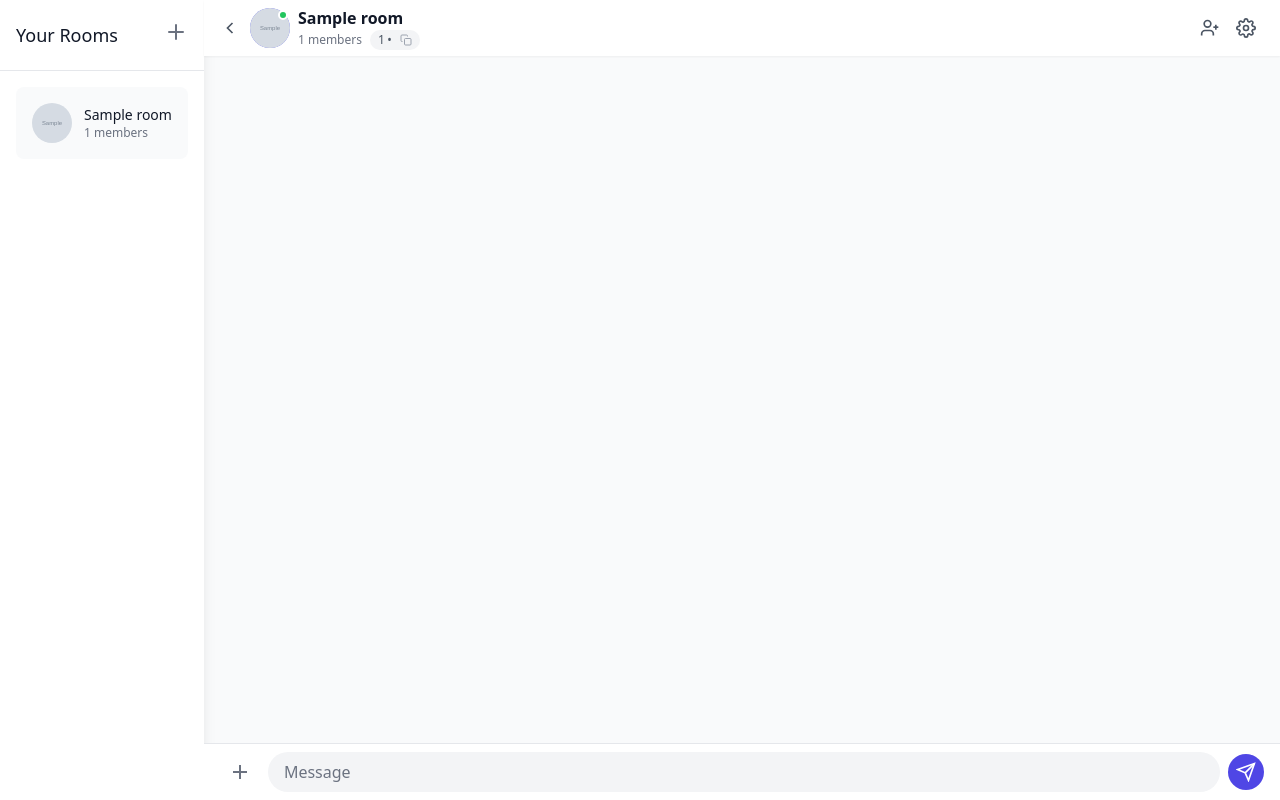
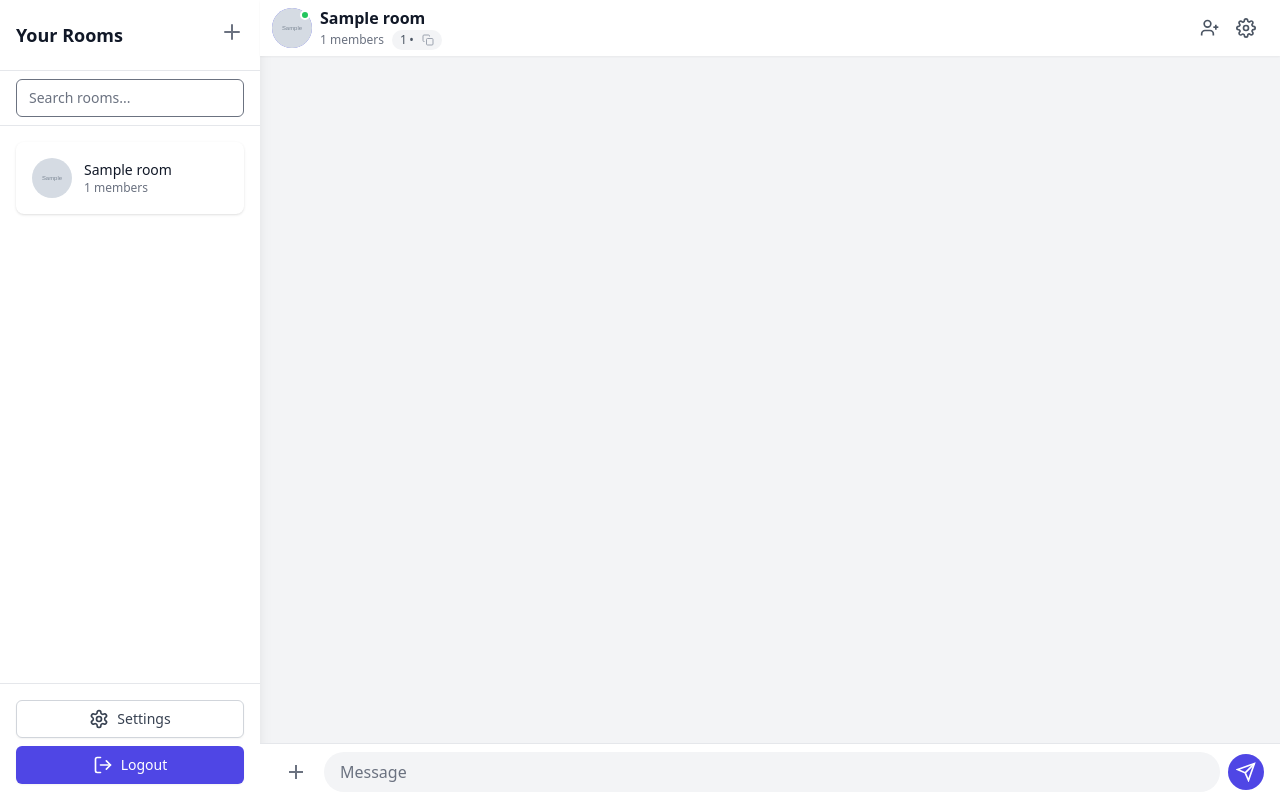
Before and after one commit to MrBlankCoding/Channel-Chat, a Flask app: page /room/1 in a window 1280 px wide. Run offline with Flask 3, Linux system fonts and the light colour scheme; a user stored in the database is signed in; grey boxes marked "Sample" are stand-in pictures; a database or web service that is not in the repository returns one stand-in record (values such as "Sample title"); data that the repository does not hold is empty; some libraries are stand-ins or nearby versions.

Commit message:
Improved the room UI even more. Preparing for homepage removal

```diff
--- a/ChatApp/templates/room.html
+++ b/ChatApp/templates/room.html
@@ -1,98 +1,80 @@
 {% extends 'base.html' %}
 {% block content %}
-<div class="fixed inset-0 flex bg-gray-50 dark:bg-gray-900">
+<div class="fixed inset-0 flex bg-gray-100 dark:bg-gray-900">
 <!-- Sidebar -->
 <aside class="w-80 bg-white dark:bg-gray-800 shadow-lg h-full flex flex-col">
    <div class="px-4 py-5 border-b border-gray-200 dark:border-gray-700 flex justify-between items-center">
-         <h3 class="text-lg font-medium text-gray-900 dark:text-white">Your Rooms</h3>
+      <h3 class="text-lg font-semibold text-gray-900 dark:text-white">Your Rooms</h3>
       <div class="relative">
-            <button
-               onclick="document.getElementById('room-actions-menu').classList.toggle('hidden')"
-               class="text-gray-500 dark:text-gray-300 hover:text-gray-700 dark:hover:text-gray-100"
-               aria-label="Room Actions"
-            >
+         <button onclick="document.getElementById('room-actions-menu').classList.toggle('hidden')" class="text-gray-500 dark:text-gray-300 hover:text-indigo-600" aria-label="Room Actions">
             <svg class="w-6 h-6" xmlns="http://www.w3.org/2000/svg" fill="none" stroke="currentColor" viewBox="0 0 24 24" stroke-width="2">
                <path stroke-linecap="round" stroke-linejoin="round" d="M12 5v14m7-7H5" />
             </svg>
          </button>
-            <div id="room-actions-menu" class="hidden absolute right-0 mt-2 w-56 rounded-md shadow-lg bg-white dark:bg-gray-700 ring-1 ring-black ring-opacity-5">
-               <div class="p-4 space-y-4">
+         <div id="room-actions-menu" class="hidden absolute right-0 mt-2 w-56 rounded-md shadow-lg bg-white dark:bg-gray-700 ring-1 ring-black ring-opacity-5 p-4 space-y-4">
             <form method="POST" class="space-y-3">
-                     <input
-                        type="text"
-                        name="room_name"
-                        placeholder="New room name"
-                        class="w-full px-3 py-2 text-sm border border-gray-300 dark:border-gray-600 rounded-md dark:bg-gray-600 dark:text-white focus:ring-indigo-500 focus:border-indigo-500"
-                        required
-                     >
-                     <button
-                        type="submit"
-                        name="create"
-                        value="true"
-                        class="w-full px-4 py-2 text-sm font-medium text-white bg-indigo-600 hover:bg-indigo-700 rounded-md focus:outline-none focus:ring-2 focus:ring-offset-2 focus:ring-indigo-500"
-                     >
-                        Create Room
-                     </button>
+               <input type="text" name="room_name" placeholder="New room name" class="w-full px-3 py-2 text-sm border rounded-md dark:border-gray-600 dark:bg-gray-700 focus:ring-indigo-500 focus:border-indigo-500" required>
+               <button type="submit" name="create" value="true" class="w-full px-4 py-2 bg-indigo-600 hover:bg-indigo-700 text-white rounded-md">Create Room</button>
             </form>
             <div class="border-t border-gray-200 dark:border-gray-600 pt-3">
                <form method="POST" class="space-y-3">
-                        <input
-                           type="text"
-                           name="code"
-                           placeholder="Enter room code"
-                           class="w-full px-3 py-2 text-sm border border-gray-300 dark:border-gray-600 rounded-md dark:bg-gray-600 dark:text-white focus:ring-indigo-500 focus:border-indigo-500"
-                        >
-                        <button
-                           type="submit"
-                           name="join"
-                           value="true"
-                           class="w-full px-4 py-2 text-sm font-medium text-white bg-indigo-600 hover:bg-indigo-700 rounded-md focus:outline-none focus:ring-2 focus:ring-offset-2 focus:ring-indigo-500"
-                        >
-                           Join Room
-                        </button>
+                  <input type="text" name="code" placeholder="Enter room code" class="w-full px-3 py-2 text-sm border rounded-md dark:border-gray-600 dark:bg-gray-700 focus:ring-indigo-500 focus:border-indigo-500">
+                  <button type="submit" name="join" value="true" class="w-full px-4 py-2 bg-indigo-600 hover:bg-indigo-700 text-white rounded-md">Join Room</button>
                </form>
             </div>
          </div>
       </div>
    </div>
+
+   <!-- Search Bar -->
+   <div class="px-4 py-2 border-b border-gray-200 dark:border-gray-700">
+      <input type="text" id="room-search" placeholder="Search rooms..." class="w-full px-3 py-2 text-sm border rounded-md dark:border-gray-600 dark:bg-gray-700 focus:ring-indigo-500 focus:border-indigo-500 text-gray-900 dark:text-white" onkeyup="filterRooms()">
    </div>
-      <div class="flex-1 overflow-y-auto">
+
+   <!-- Rooms List -->
+   <div class="flex-1 overflow-y-auto p-4 space-y-4" id="rooms-list">
       {% if user_data.get('rooms') %}
-         <div class="p-4 space-y-4">
       {% for room_code in user_data.get('rooms') %}
       {% set room_data = get_room_data(room_code) %}
       {% if room_data %}
-            <a href="{{ url_for('room', code=room_code) }}" class="block bg-gray-50 dark:bg-gray-700 rounded-lg p-4 hover:bg-gray-100 dark:hover:bg-gray-600 transition-colors">
+      <a href="{{ url_for('room', code=room_code) }}" class="block p-4 rounded-lg shadow hover:bg-gray-100 dark:hover:bg-gray-600 transition-colors room-item" data-room-name="{{ room_data.name }}">
          <div class="flex items-center">
-                  <img
-                     src="{{ room_data.profile_photo if room_data.profile_photo else url_for('static', filename='images/default_room.png') }}"
-                     alt="Room profile"
-                     class="w-10 h-10 object-cover rounded-full"
-                  />
+            <img src="{{ room_data.profile_photo if room_data.profile_photo else url_for('static', filename='images/default_room.png') }}" alt="Room profile" class="w-10 h-10 object-cover rounded-full">
             <div class="ml-3">
                <h4 class="text-sm font-medium text-gray-900 dark:text-white">{{ room_data.name or 'Unnamed Room' }}</h4>
-                     <p class="text-xs text-gray-500 dark:text-gray-400">
-                        {% if room_data.users|length == 2 %}
-                        {{ room_data.users[0] if room_data.users[0] != username else room_data.users[1] }}
-                        {% else %}
-                        {{ room_data.users|length }} members
-                        {% endif %}
-                     </p>
+               <p class="text-xs text-gray-500 dark:text-gray-400">{{ room_data.users|length }} members</p>
             </div>
          </div>
       </a>
       {% endif %}
       {% endfor %}
-         </div>
       {% else %}
-         <div class="flex flex-col items-center justify-center h-full p-4">
+      <div class="flex flex-col items-center justify-center h-full text-center text-gray-500 dark:text-gray-400">
          <svg class="h-12 w-12 text-gray-400" fill="none" viewBox="0 0 24 24" stroke="currentColor">
             <path stroke-linecap="round" stroke-linejoin="round" stroke-width="2" d="M19 21H5a2 2 0 01-2-2V5a2 2 0 012-2h14a2 2 0 012 2v14a2 2 0 01-2 2z M12 11v4 M15 13h-6" />
          </svg>
-            <h3 class="mt-2 text-sm font-medium text-gray-900 dark:text-white">No rooms</h3>
-            <p class="mt-1 text-sm text-gray-500 dark:text-gray-400">Create a new room or join one using the + button above.</p>
+         <h3 class="mt-2 text-sm font-medium">No rooms</h3>
+         <p class="mt-1 text-sm">Create a new room or join one using the + button above.</p>
       </div>
       {% endif %}
+   </div>
+         <!-- Settings and Logout Buttons -->
+         <div class="border-t border-gray-200 dark:border-gray-700 p-4">
+            <a href="{{ url_for('settings') }}" class="flex items-center justify-center w-full px-4 py-2 mb-2 border border-gray-300 rounded-md shadow-sm text-sm font-medium text-gray-700 bg-white hover:bg-gray-100 dark:bg-gray-700 dark:text-gray-200 dark:hover:bg-gray-600 focus:outline-none focus:ring-2 focus:ring-offset-2 focus:ring-indigo-500">
+               <svg xmlns="http://www.w3.org/2000/svg" class="h-5 w-5 mr-2" viewBox="0 0 24 24" fill="none" stroke="currentColor" stroke-width="2" stroke-linecap="round" stroke-linejoin="round">
+                  <path d="M12.22 2h-.44a2 2 0 0 0-2 2v.18a2 2 0 0 1-1 1.73l-.43.25a2 2 0 0 1-2 0l-.15-.08a2 2 0 0 0-2.73.73l-.22.38a2 2 0 0 0 .73 2.73l.15.1a2 2 0 0 1 1 1.72v.51a2 2 0 0 1-1 1.74l-.15.09a2 2 0 0 0-.73 2.73l.22.38a2 2 0 0 0 2.73.73l.15-.08a2 2 0 0 1 2 0l.43.25a2 2 0 0 1 1 1.73V20a2 2 0 0 0 2 2h.44a2 2 0 0 0 2-2v-.18a2 2 0 0 1 1-1.73l.43-.25a2 2 0 0 1 2 0l.15.08a2 2 0 0 0 2.73-.73l.22-.39a2 2 0 0 0-.73-2.73l-.15-.08a2 2 0 0 1-1-1.74v-.5a2 2 0 0 1 1-1.74l.15-.09a2 2 0 0 0 .73-2.73l-.22-.38a2 2 0 0 0-2.73-.73l-.15.08a2 2 0 0 1-2 0l-.43-.25a2 2 0 0 1-1-1.73V4a2 2 0 0 0-2-2z"></path>
+                  <circle cx="12" cy="12" r="3"></circle>
+               </svg>
+               Settings
+            </a>
+            <a href="{{ url_for('logout') }}" class="flex items-center justify-center w-full px-4 py-2 border border-transparent rounded-md shadow-sm text-sm font-medium text-white bg-indigo-600 hover:bg-indigo-700 dark:bg-indigo-800 dark:hover:bg-indigo-900 focus:outline-none focus:ring-2 focus:ring-offset-2 focus:ring-indigo-500">
+               <svg xmlns="http://www.w3.org/2000/svg" class="h-5 w-5 mr-2" viewBox="0 0 24 24" fill="none" stroke="currentColor" stroke-width="2" stroke-linecap="round" stroke-linejoin="round">
+                  <path d="M9 21H5a2 2 0 0 1-2-2V5a2 2 0 0 1 2-2h4"></path>
+                  <polyline points="16 17 21 12 16 7"></polyline>
+                  <line x1="21" y1="12" x2="9" y2="12"></line>
+               </svg>
+               Logout
+            </a>
          </div>
 </aside>
 
@@ -100,11 +82,6 @@
    <div class="flex-1 flex flex-col">
       <header class="sticky top-0 z-10 flex-none h-14 bg-white dark:bg-gray-800 shadow-sm">
          <div class="flex items-center h-14 px-4">
-            <a href="{{ url_for('home') }}" class="mr-2 p-1.5 -ml-1.5 hover:bg-gray-100 dark:hover:bg-gray-700 rounded-full">
-                <svg class="w-5 h-5 text-gray-600 dark:text-gray-300" xmlns="http://www.w3.org/2000/svg" viewBox="0 0 24 24" fill="none" stroke="currentColor" stroke-width="2">
-                   <polyline points="15 18 9 12 15 6"></polyline>
-                </svg>
-             </a>
              <!-- Room info -->
              <div class="flex-1 min-w-0 flex items-center">
                 <div class="relative">
@@ -330,6 +307,20 @@
    inviteModal.classList.toggle('flex', show);
    }
 
+   function filterRooms() {
+      const searchInput = document.getElementById("room-search").value.toLowerCase();
+      const rooms = document.querySelectorAll(".room-item");
+
+      rooms.forEach(room => {
+         const roomName = room.getAttribute("data-room-name").toLowerCase();
+         if (roomName.includes(searchInput)) {
+            room.style.display = "";
+         } else {
+            room.style.display = "none";
+         }
+      });
+   }
+
    // Copy room code to clipboard with toast
    function copyRoomCode() {
    const roomCode = "{{ code }}";
```
Lines whose indentation alone changed are shown as unchanged.
